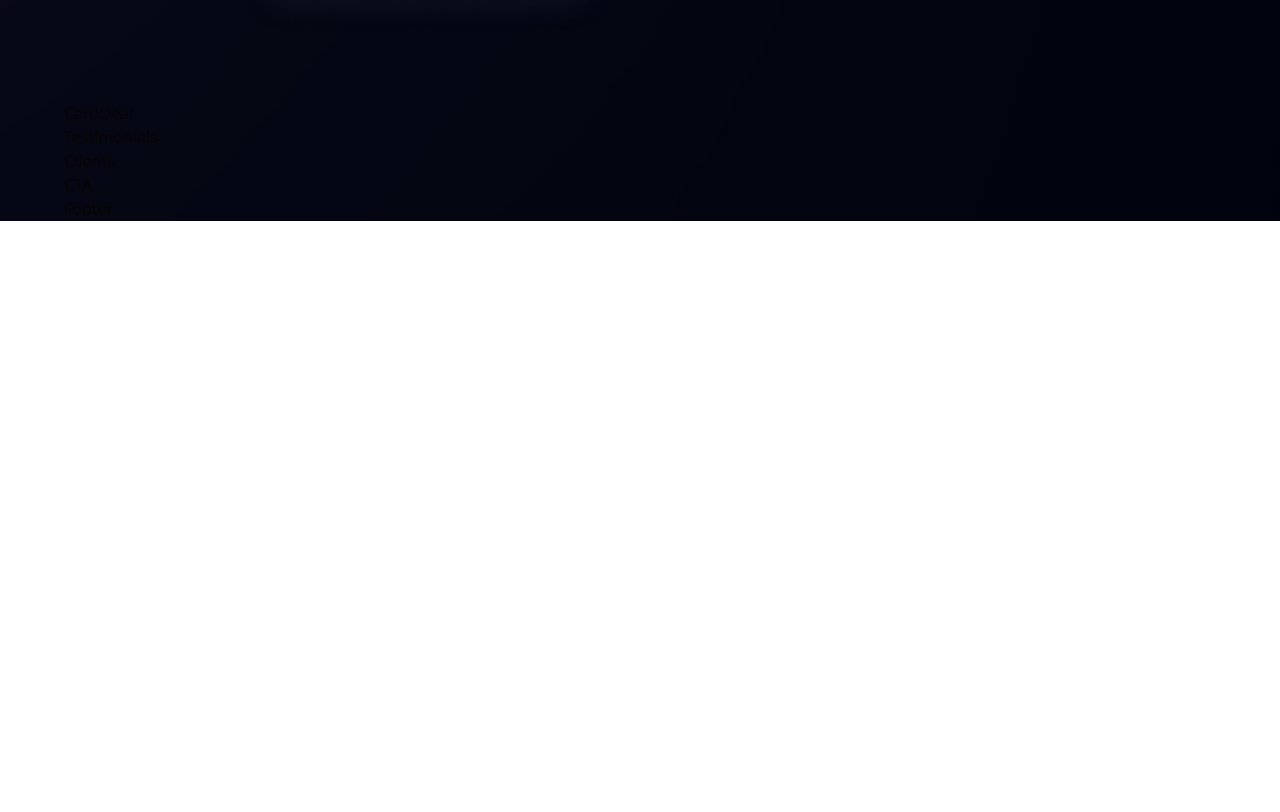
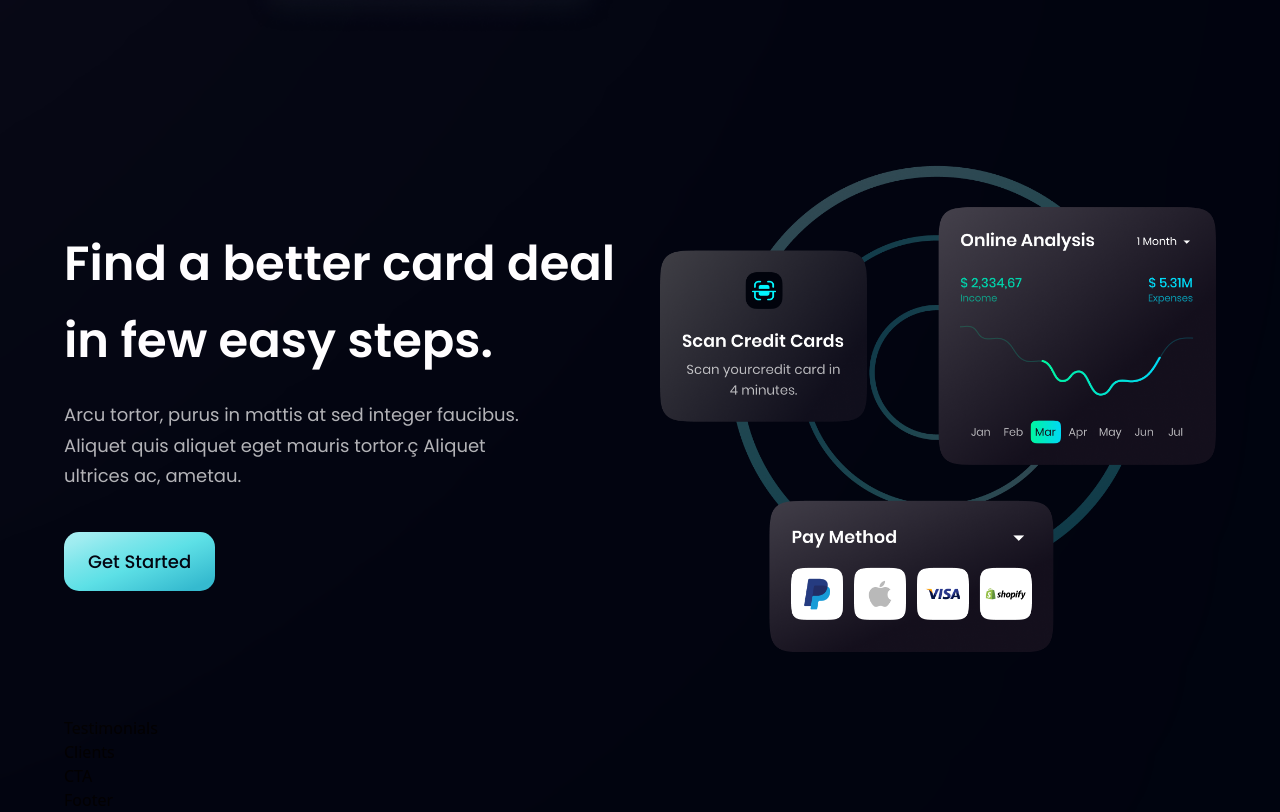
Before and after one commit to Hem1x/mybank-website, a React (Create React App) app: page / in a window 1280 px wide. Shown: the part 2088-2900 px from the top of the page. Before the commit the page ends 2309 px from the top, so only its background shows below. Built offline with nearby package versions, Linux system fonts and the light colour scheme.

Commit message:
section "CardDeal" is done

```diff
--- a/src/components/CardDeal.jsx
+++ b/src/components/CardDeal.jsx
@@ -1,9 +1,21 @@
 import React from 'react'
+import {card} from '../assets'
+import styles, {layout} from '../styles'
+import Button from './Button'
 
-const CardDeal = () => {
-  return (
-    <div>CardDeal</div>
+const CardDeal = () => (
+    <section className={layout.section}>
+      <div className={layout.sectionInfo}>
+        <h2 className={styles.heading2}>Find a better card deal <br className='sm:block hidden'/> in few easy steps.</h2>
+        <p className={`${styles.paragraph} max-w-[470px] mt-5`}>Arcu tortor, purus in mattis at sed integer faucibus. Aliquet quis aliquet eget mauris tortor.ç Aliquet ultrices ac, ametau.</p>
+        <Button styles='mt-10'>Get Started</Button>
+      </div>
+
+      <div className={layout.sectionImg}>
+        <img src={card} alt="card" className='w-[100%] h-[100%]'/>
+      </div>
+
+    </section>
   )
-}
 
 export default CardDeal
```
